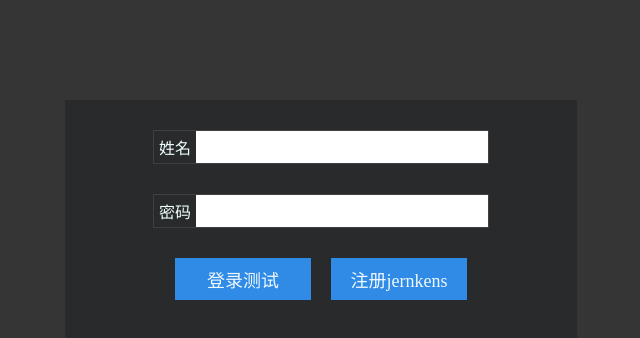
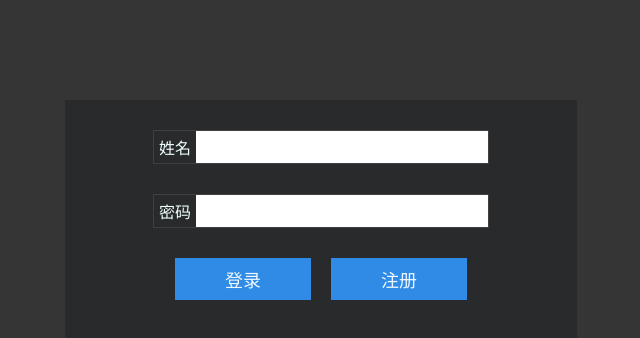
Before and after one commit to GitOfx/chat-web, a Vue app: page / in a window 1280 px wide. Shown: the top 338 px of the page, without its empty margins (319-959 px from the left). Built offline with nearby package versions, Linux system fonts and the light colour scheme.

Commit message:
fix router

```diff
--- a/src/components/Login.vue
+++ b/src/components/Login.vue
@@ -1,5 +1,5 @@
 <template>
-<!-- http://182.61.47.1:8080/swagger-ui.html#/ -->
+  <!-- http://182.61.47.1:8080/swagger-ui.html#/ -->
   <div class="login-bg">
     <div class="login-contain">
       <form>
@@ -13,15 +13,12 @@
           <input type="password" v-model="password">
         </div>
         <div class="input-submit">
-          <span @click="login">登录测试</span>
-          <span @click="regiest">注册jernkens</span>
+          <span @click="login">登录</span>
+          <span @click="regiest">注册</span>
+          {{errorMsg}}
         </div>
       </form>
-      <div class="bottom-contain">
-
-
-
-      </div>
+      <div class="bottom-contain"></div>
     </div>
   </div>
 </template>
@@ -32,7 +29,8 @@ export default {
   data() {
     return {
       userName: "",
-      password: ""
+      password: "",
+      errorMsg:""
     };
   },
   methods: {
@@ -43,22 +41,25 @@ export default {
       })
         .then(res => {
           console.log("result ", res);
-          this.$router.push({path:`/chat?name=${this.userName}`})
+          this.$router.push({ path: `/chat?name=${this.userName}` });
+          if (res.code == 0) {
 
+          }else{
+            this.errorMsg = res.message
+          }
         })
         .catch(error => {
           console.log("error ", error);
         });
     },
-     regiest() {
+    regiest() {
       fetech("/regester", {
         user: this.userName,
         password: this.password
       })
         .then(res => {
           console.log("result ", res);
-          this.$router.push({path:`/chat?name=${this.userName}`})
-
+          this.$router.push({ path: `/chat?name=${this.userName}` });
         })
         .catch(error => {
           console.log("error ", error);
@@ -119,11 +120,10 @@ export default {
     padding: 8px;
     width: 120px;
     font-size: 18px;
-    &:hover{
+    &:hover {
       background: #0a79e9;
     }
   }
-
 }
 
 .bottom-contain {
--- a/src/routes.js
+++ b/src/routes.js
@@ -12,7 +12,7 @@ export function createRouter() {
     mode: "history",
     fallback: false,
     routes: [{
-        path: '/chat/:name',
+        path: '/chat',
         component: Chat
       },
       {
```
